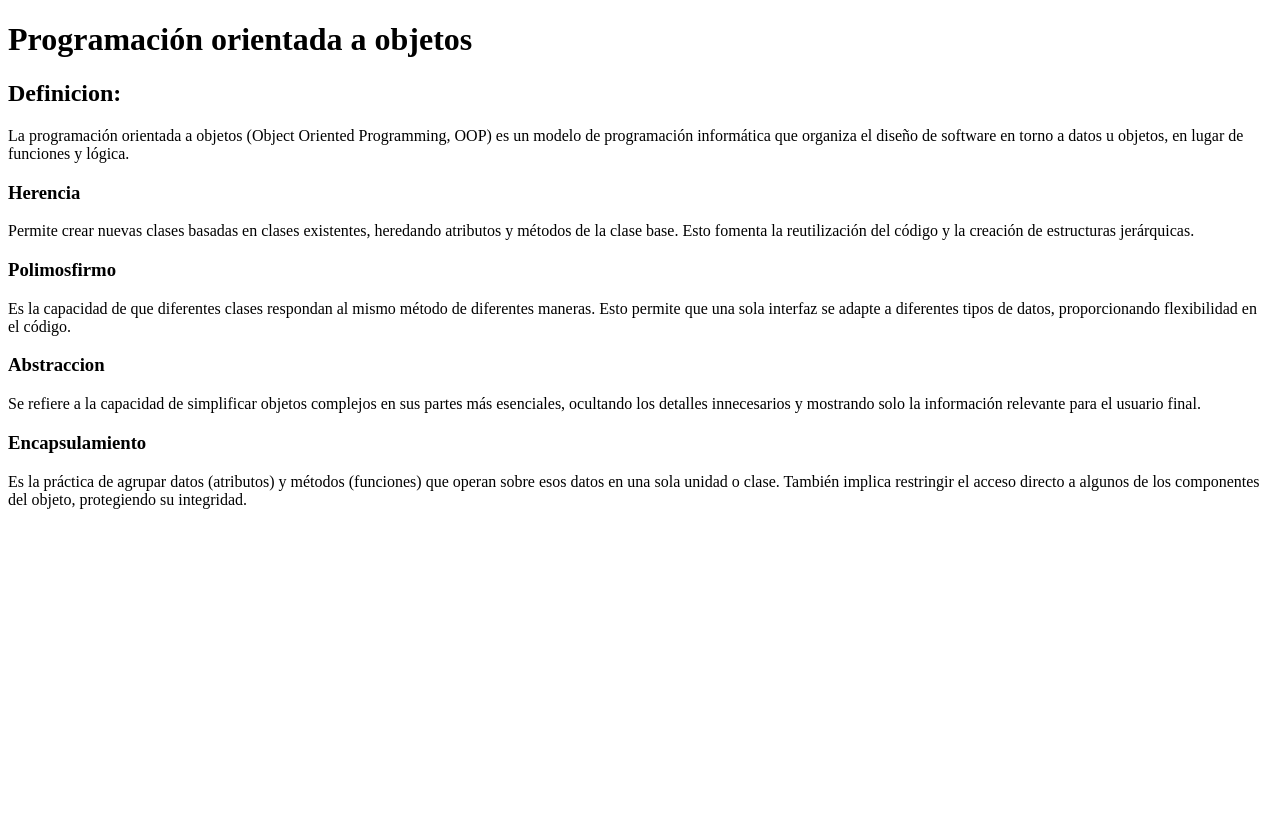
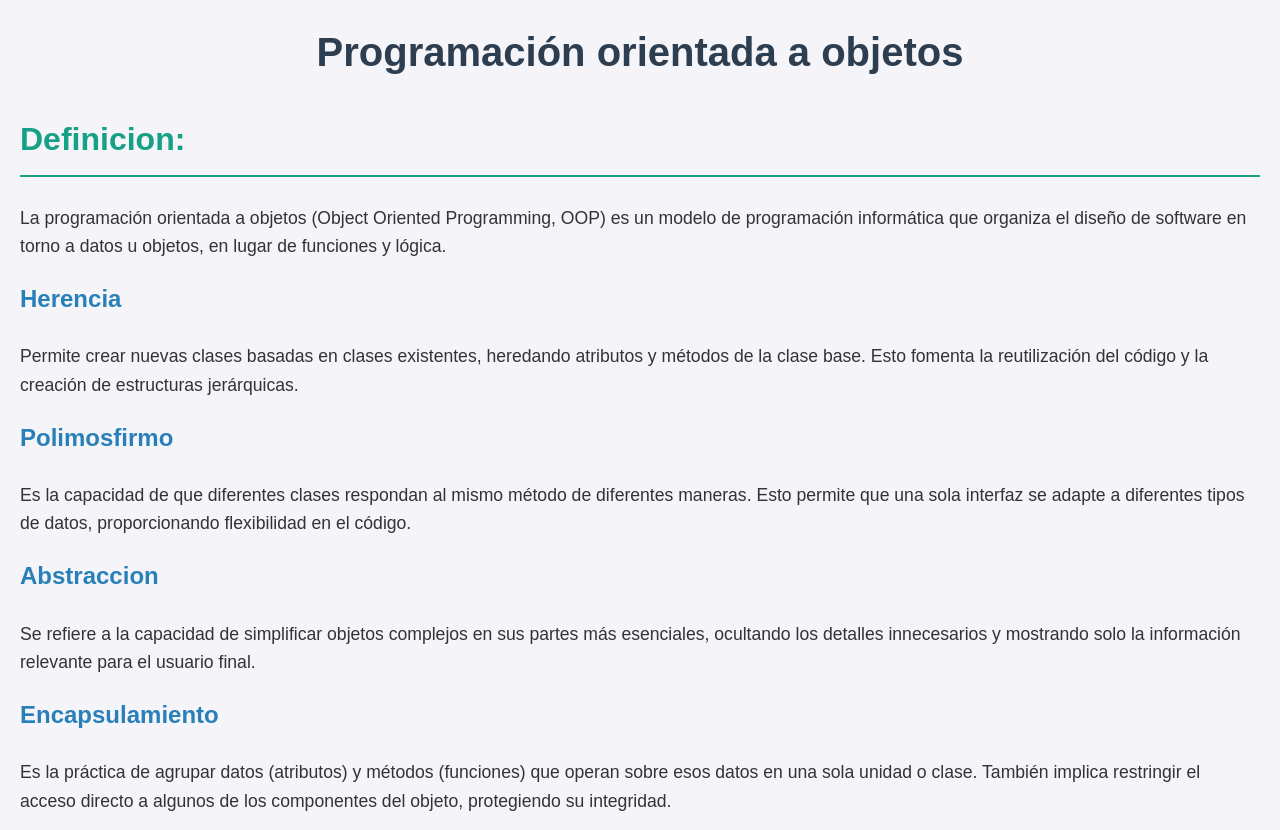
Before and after one commit to Karenperezor/OOP, a plain HTML site: page index.html in a window 1280 px wide. Before the commit the page ends 800 px from the top, so only its background shows below. Drawn offline with Linux system fonts and the light colour scheme.

Commit message:
Se agrego el estilo

```diff
--- a/index.html
+++ b/index.html
@@ -22,7 +22,52 @@ en lugar de funciones y lógica.</p>
 
 <h3>Encapsulamiento</h3>
 <p>Es la práctica de agrupar datos (atributos) y métodos (funciones) que operan sobre esos datos en una sola unidad o clase. También implica restringir el acceso directo a algunos de los componentes del objeto, protegiendo su integridad.</p>
-<body>
 
-</body>
-</html>
+<style>
+        body {
+            font-family: Arial, sans-serif;
+            background-color: #f4f4f9;
+            color: #333;
+            line-height: 1.6;
+            margin: 0;
+            padding: 0 20px;
+        }
+
+        h1 {
+            color: #2c3e50;
+            font-size: 2.5em;
+            margin-top: 20px;
+            text-align: center;
+        }
+
+        h2 {
+            color: #16a085;
+            font-size: 2em;
+            margin-top: 30px;
+            border-bottom: 2px solid #16a085;
+            padding-bottom: 10px;
+        }
+
+        h3 {
+            color: #2980b9;
+            font-size: 1.5em;
+            margin-top: 20px;
+        }
+
+
+        p {
+            margin-bottom: 15px;
+            font-size: 1.1em;
+        }
+
+        .container {
+            max-width: 800px;
+            margin: 0 auto;
+            background: #fff;
+            padding: 20px;
+            box-shadow: 0 4px 8px rgba(0, 0, 0, 0.1);
+            border-radius: 8px;
+        }
+
+
+    </style>
```
